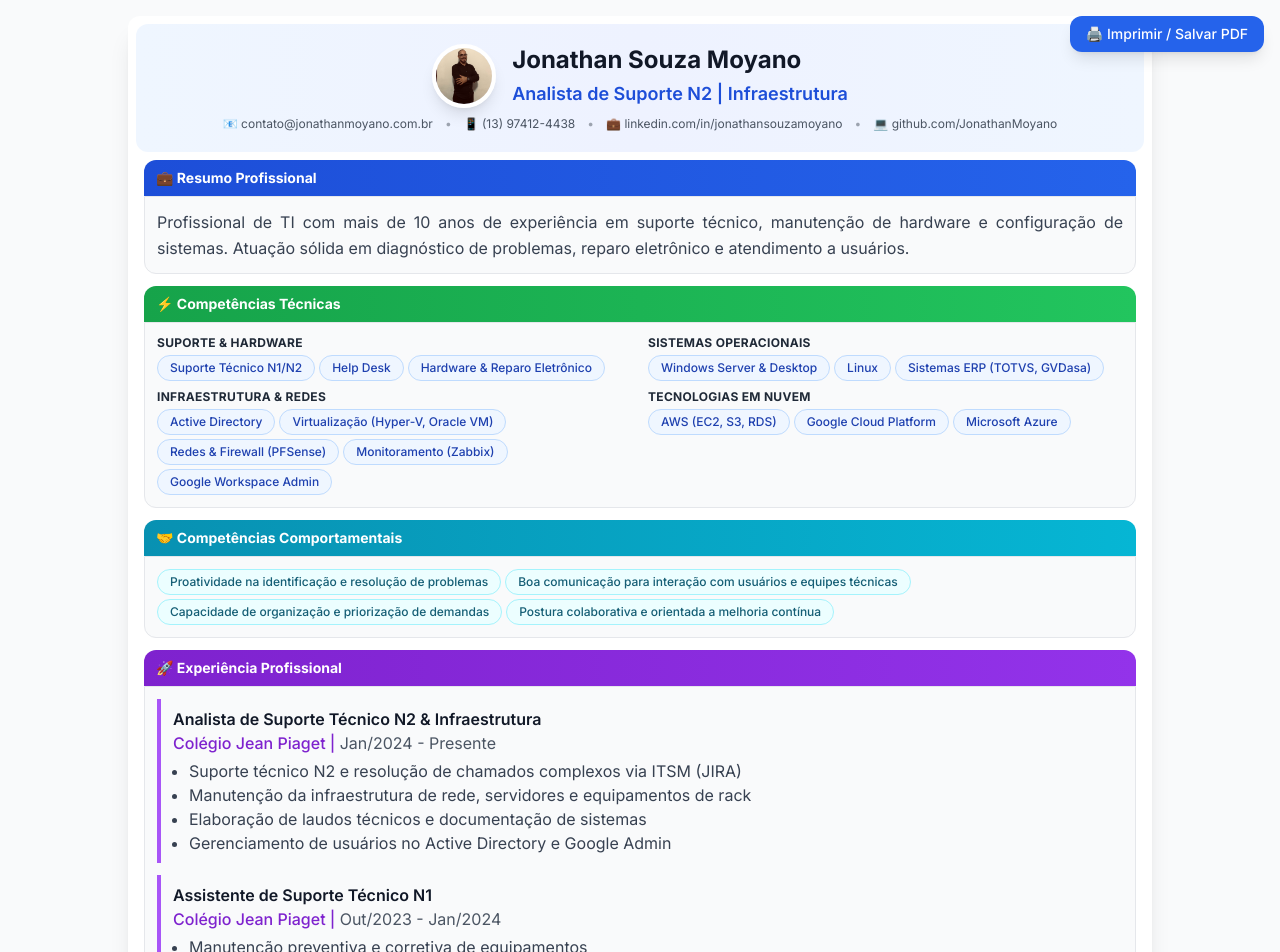
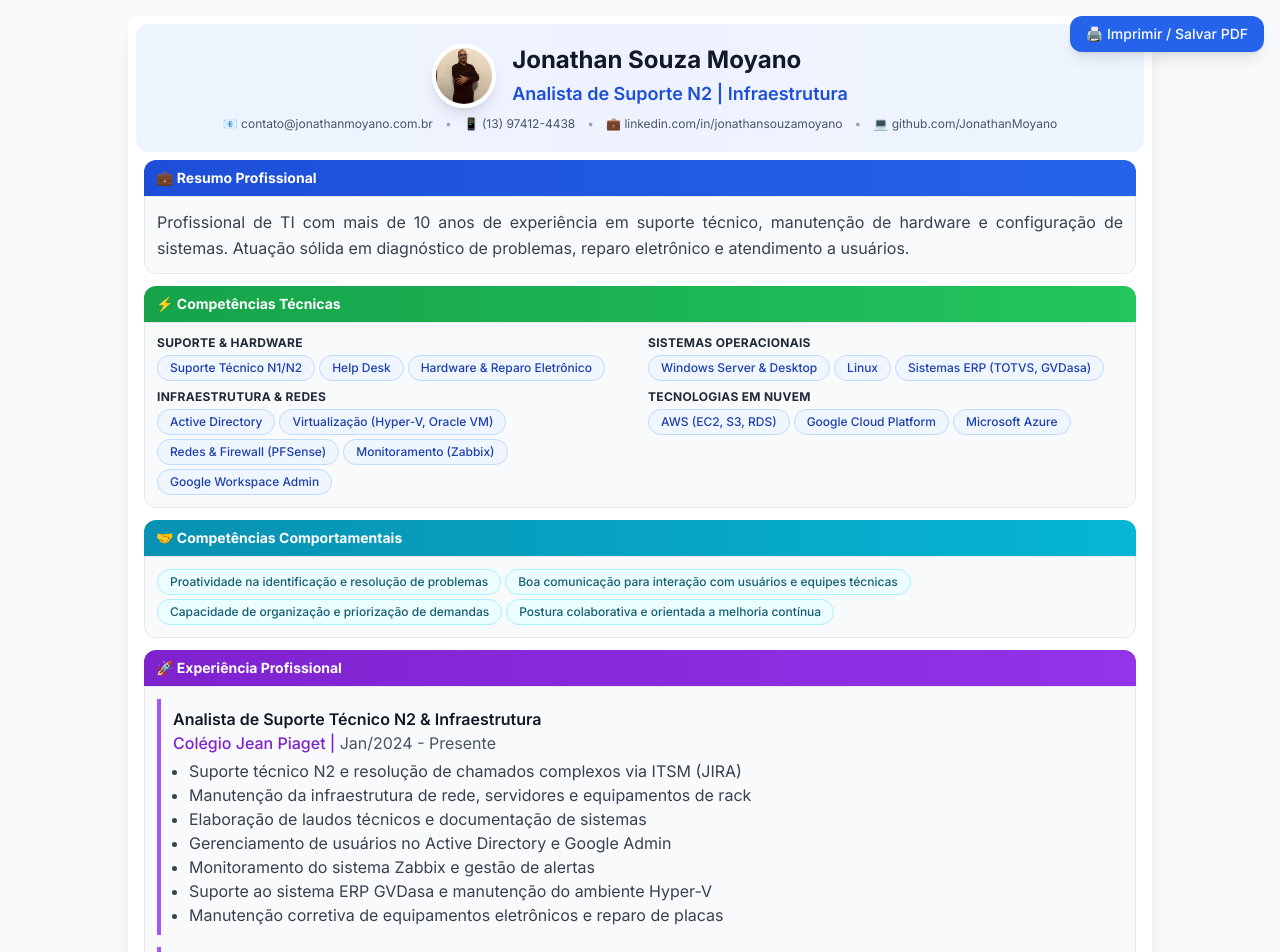
Before and after one commit to JonathanMoyano/curriculo, a Next.js app: page /imprimir in a window 1280 px wide. Shown: the top 952 px of the page. Built offline with nearby package versions, Linux system fonts and the light colour scheme.

Commit message:
ajustes na pagina de impressao

```diff
--- a/src/pages/imprimir.jsx
+++ b/src/pages/imprimir.jsx
@@ -397,7 +397,7 @@ const PrintPage = () => {
                       {job.company} | <span className="text-gray-600 font-normal">{job.period}</span>
                     </p>
                     <ul className="experience-tasks list-disc pl-4 mt-1 text-gray-700 space-y-0">
-                      {job.tasks.slice(0, 4).map((task, taskIndex) => (
+                      {job.tasks.map((task, taskIndex) => (
                         <li key={taskIndex}>{task}</li>
                       ))}
                     </ul>
```
